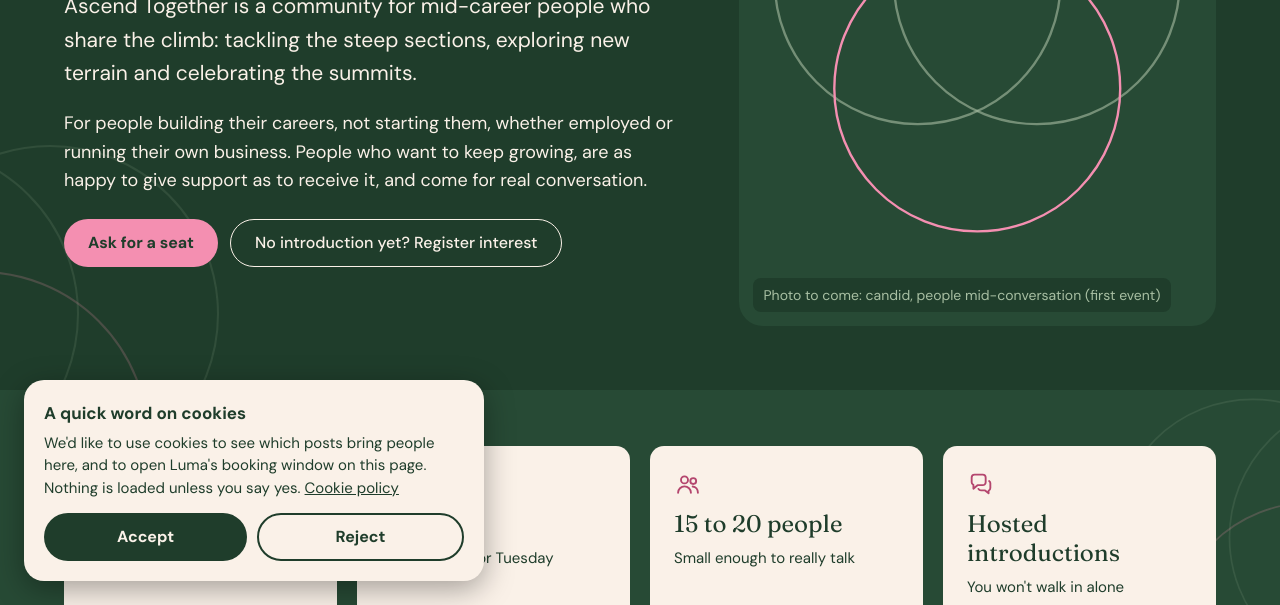
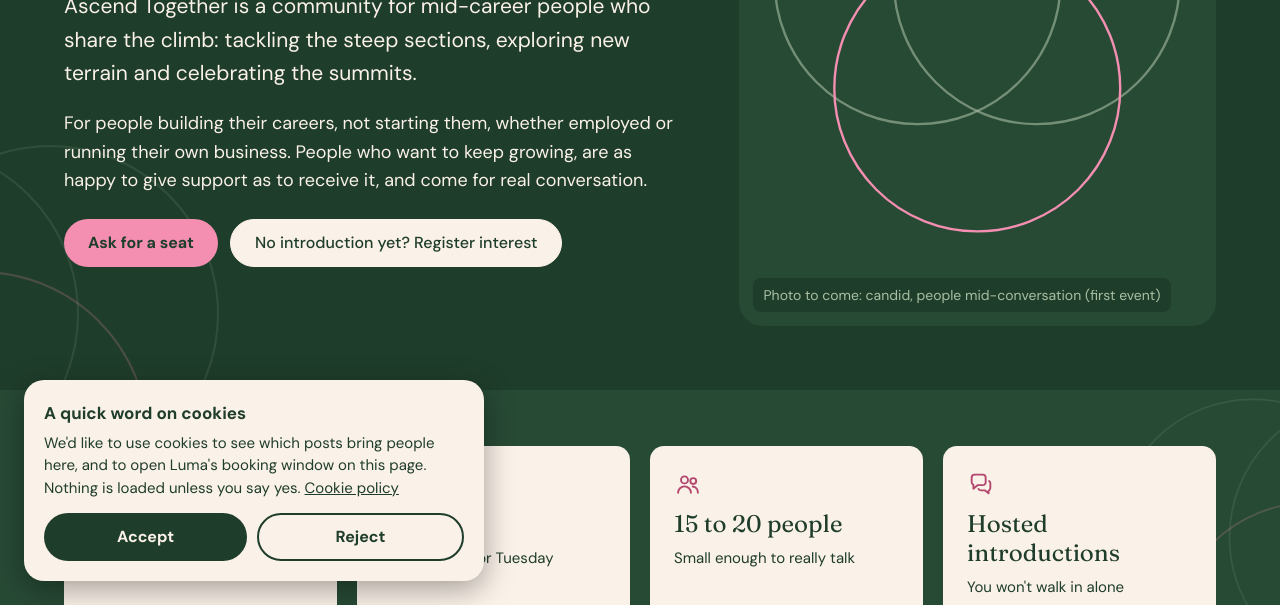
Before and after one commit to jedarlingtonx/ascendtogether.co.uk, a plain HTML site: page index.html in a window 1280 px wide. In both pictures the pointer is over the link "No introduction yet? Register interest". Shown: the part 463-1068 px from the top of the page. Drawn offline with Linux system fonts and the light colour scheme; a script that the page names is missing.

Commit message:
Fill the hero's Register interest button with cream on hover (#20)
Claude-Session: https://claude.ai/code/session_01Gu4sFXK9Ar73FdqgiFZZsa

Co-authored-by: Claude <noreply@anthropic.com>

```diff
--- a/assets/css/site.css
+++ b/assets/css/site.css
@@ -605,3 +605,10 @@ main.policy    { background-position: right -200px top -80px; }
 .facts-section .facts span, .promises .card p { color: var(--forest); }
 .promises .card .tbc { color: #4E6B55; }
 .facts-section .fact-icon, .promises .card .kicker { color: #B4466E; }
+
+/* Ghost button hover: fill with cream so it's clearly interactive */
+.btn-ghost { transition: background-color 0.2s ease, color 0.2s ease, border-color 0.2s ease; }
+.btn-ghost:hover, .btn-ghost:focus-visible,
+.hero-grid .hero-actions .btn-ghost:hover, .hero-grid .hero-actions .btn-ghost:focus-visible {
+  background: var(--cream); color: var(--forest); border-color: var(--cream);
+}
```
